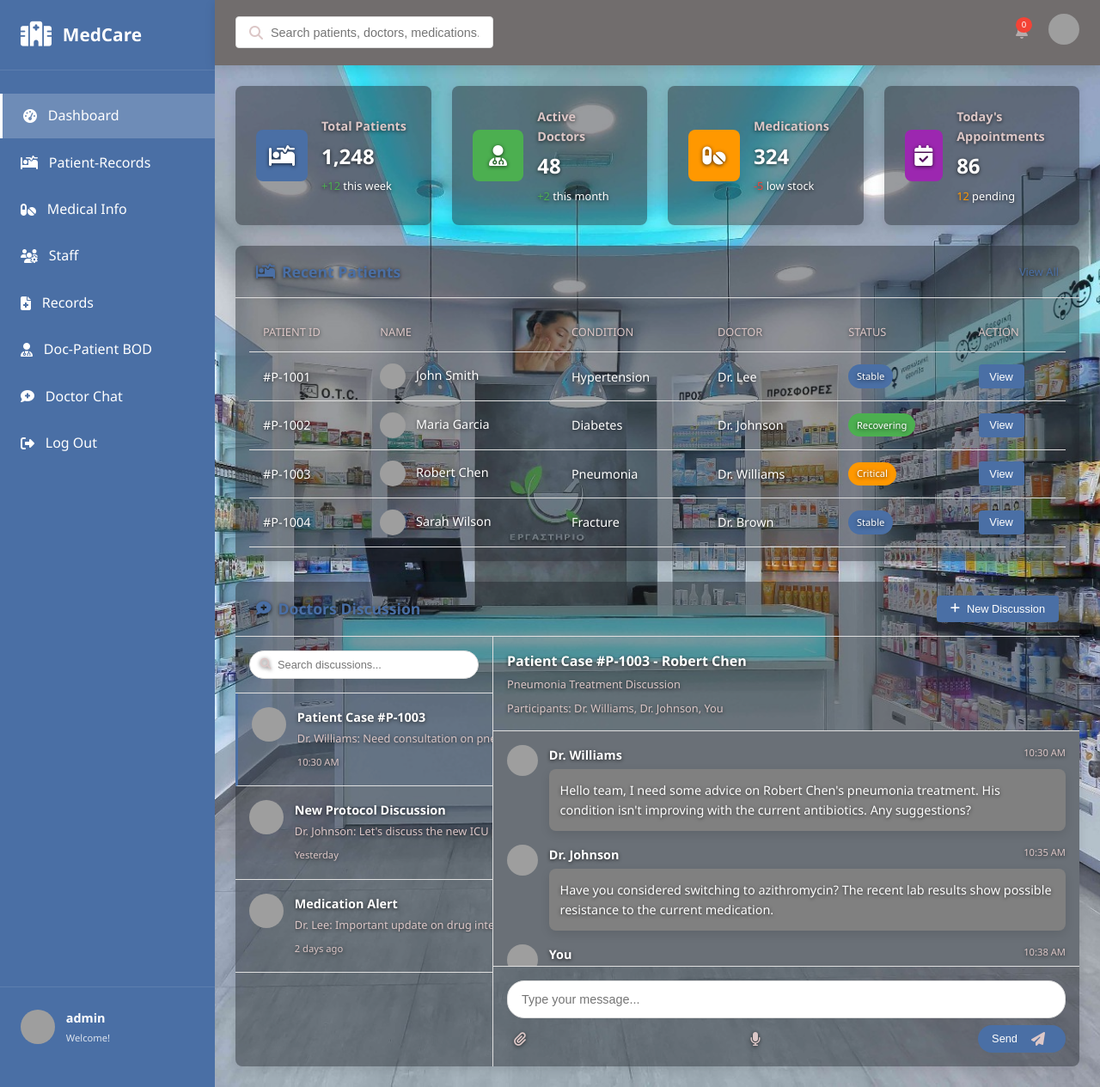
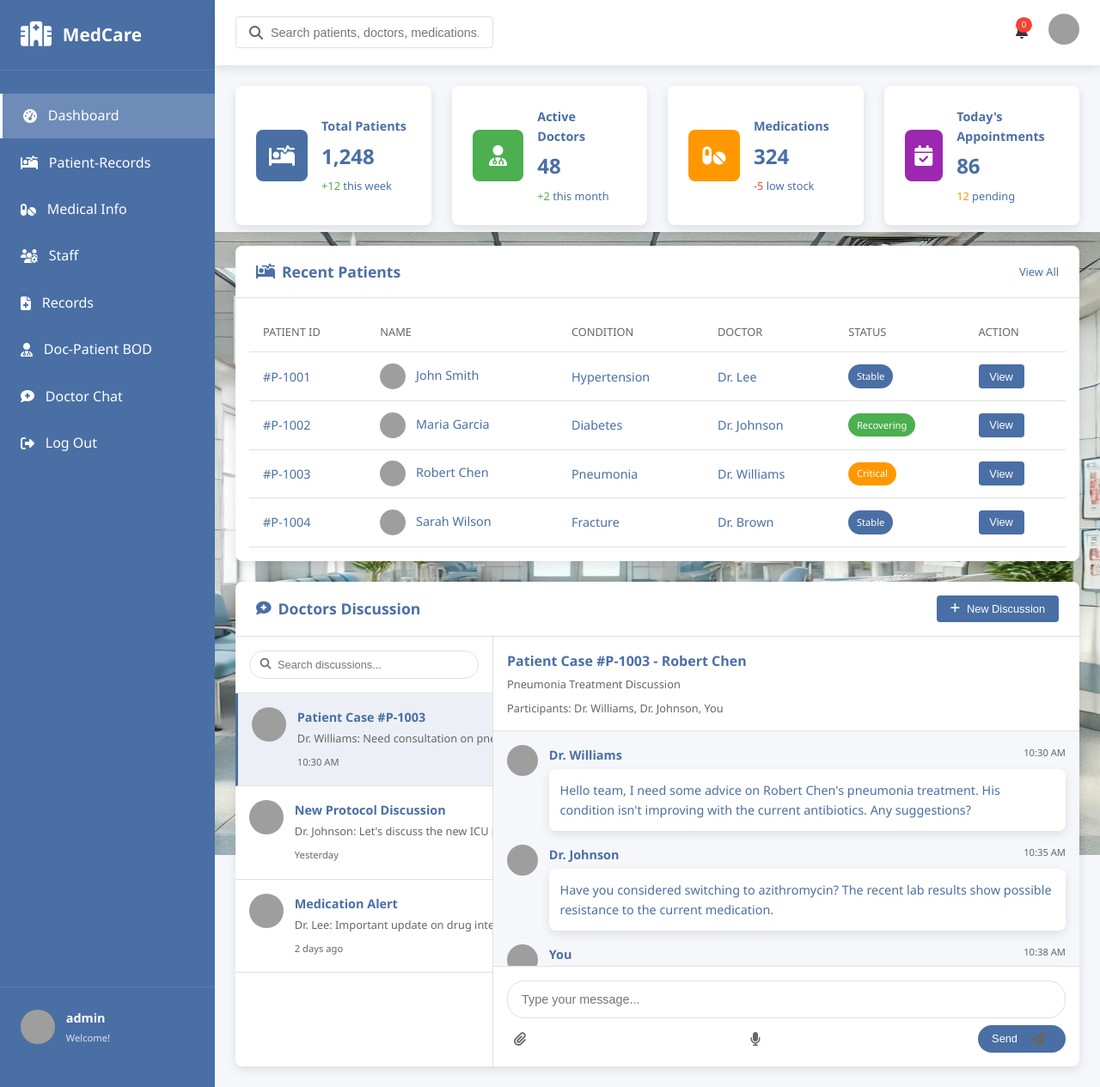
Before and after one commit to Keya-Ana/DOC, a Flask app: page /dashboard in a window 1280 px wide. Shown: the whole page at 86% size. Run offline with Flask 3, Linux system fonts and the light colour scheme; a user stored in the database is signed in; data comes from the database, SQL or seed files in the repository; both versions use the stored data as it was after the commit; some libraries are stand-ins or nearby versions; grey boxes are pictures that could not be loaded.

Commit message:
dashboard

```diff
--- a/static/dash.css
+++ b/static/dash.css
@@ -3,10 +3,10 @@
     --primary: #4a6fa5;
     --secondary: #166088;
     --accent: #4fc3f7;
-    --background: #6a7077;
-    --card-bg: #716d6d;
-    --text: #b5acac;
-    --text-light: #dcc7c7;
+    --background: #f5f7fa;
+    --card-bg: #ffffff;
+    --text: #333333;
+    --text-light: #666666;
     --border: #e0e0e0;
     --success: #4caf50;
     --warning: #ff9800;
@@ -25,8 +25,8 @@ body {
     background-color: var(--background);
     color: var(--text);
     line-height: 1.6;
-    background-image: url("../static/images/bg.jpg");
-    background-size: cover;
+    background-image: url("../static/images/bg.png");
+    background-size: contain;
     background-repeat: no-repeat;
     background-position: center center;
     /* height: 100vh;
@@ -216,14 +216,14 @@ header {
 }
 
 .card {
-    background: rgba(30, 34, 40, 0.45); /* dark overlay for readability */
+    background-color: #fff;
     border-radius: 8px;
     padding: 1.5rem;
     display: flex;
     align-items: center;
     box-shadow: var(--shadow);
-    color: #fff;
-    text-shadow: 0 1px 4px rgba(0,0,0,0.7);
+    color: var(--primary);
+    text-shadow: none;
 }
 
 .card-icon {
@@ -256,7 +256,7 @@ header {
 
 .card-info h3 {
     font-size: 0.9rem;
-    color: var(--text-light);
+    color: var(--primary);
     margin-bottom: 0.3rem;
 }
 
@@ -289,12 +289,12 @@ header {
 }
 
 .section {
-    background: rgba(30, 34, 40, 0.45); /* dark overlay for readability */
-    color: #fff;
+    background-color: #fff;
+    color: var(--primary);
     border-radius: 8px;
     box-shadow: var(--shadow);
     overflow: hidden;
-    text-shadow: 0 1px 4px rgba(0,0,0,0.7);
+    text-shadow: none;
 }
 
 .section-header {
@@ -303,7 +303,7 @@ header {
     display: flex;
     justify-content: space-between;
     align-items: center;
-    color: #4a6fa5 !important; /* hospital blue for professional readability */
+    color: var(--primary) !important;
 }
 
 .section-header h2 {
@@ -544,7 +544,7 @@ td img {
 
 .message-content p {
     font-size: 0.9rem;
-    background-color: grey;
+    background-color: white;
     padding: 0.8rem;
     border-radius: 8px;
     box-shadow: var(--shadow);
@@ -613,7 +613,6 @@ td img {
     background-color: var(--secondary);
 }
 
-/* Responsive Design */
 @media (max-width: 1200px) {
     .overview-cards {
         grid-template-columns: repeat(2, 1fr);
```
Also changed, not shown: med_reminder.db, static/bg.webp (deleted), static/images/bg.jpg (deleted), static/images/bg.png (added), 1 other file.
